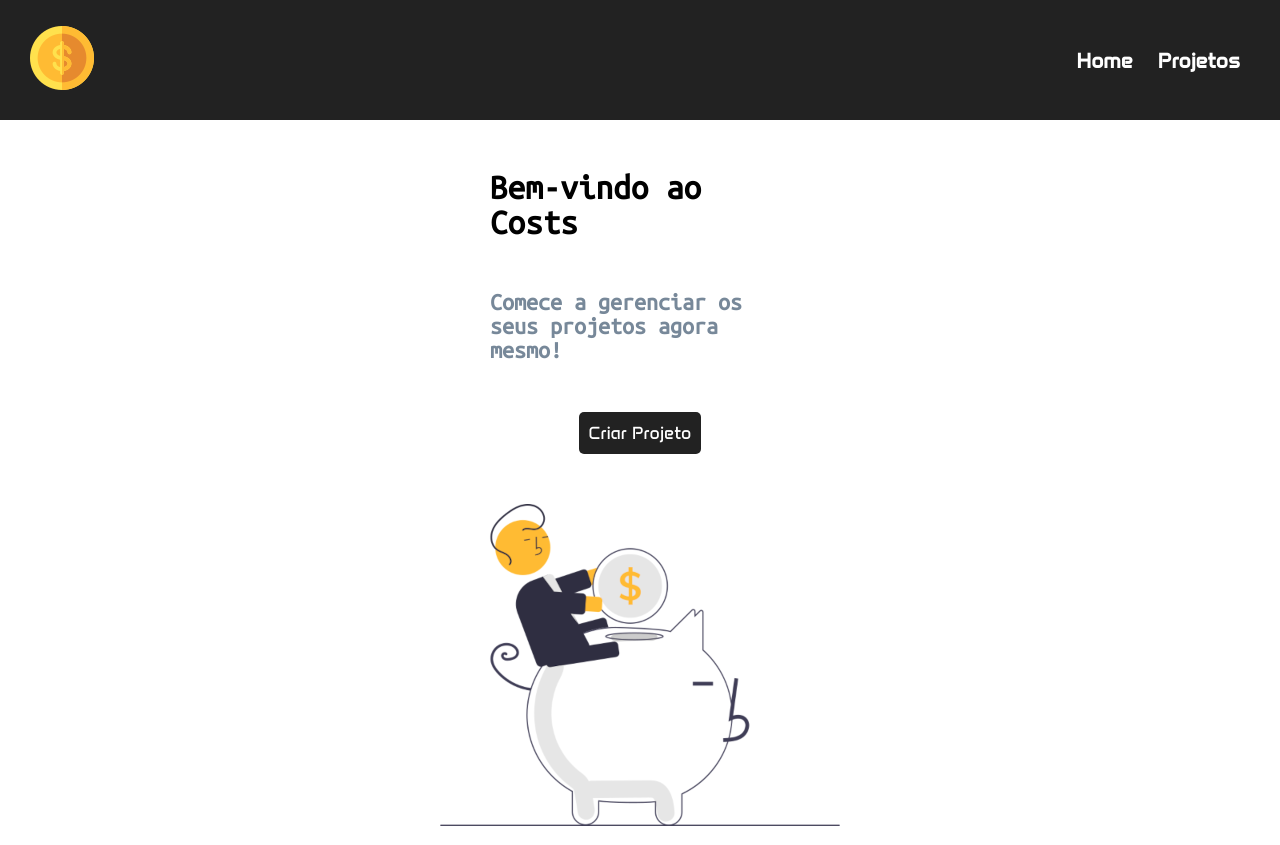
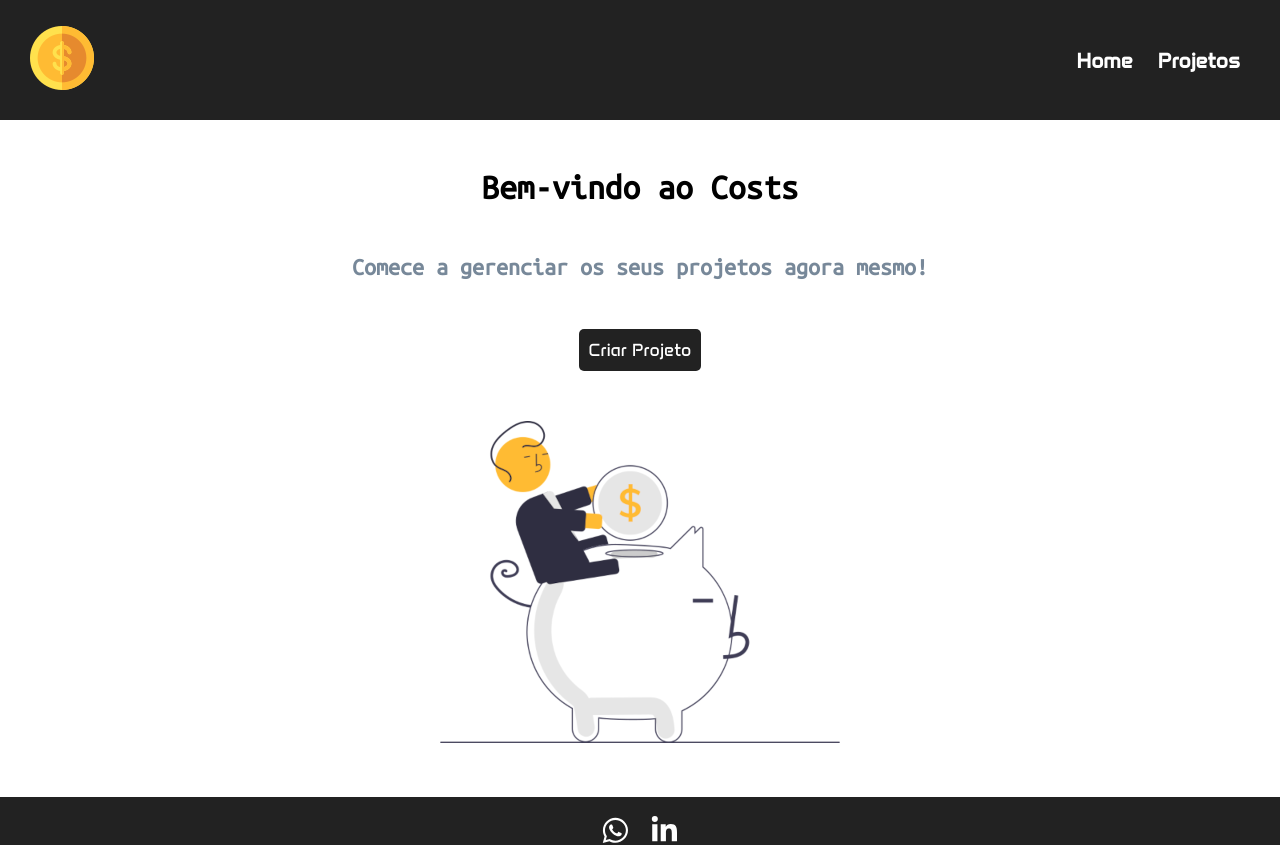
Before and after one commit to Kauadasilvalourenco/clone-costs, a React (Vite) app: page / in a window 1280 px wide. Shown: the top 845 px of the page. Built offline with nearby package versions, Linux system fonts and the light colour scheme.

Commit message:
style: implementado breackpoints para limite da hero em telas de tablet e desktop

```diff
--- a/src/App.module.css
+++ b/src/App.module.css
@@ -11,3 +11,15 @@
 .hero {
     max-width: 300px;
 }
+
+@media screen and (min-width: 768px) {
+    .hero {
+        max-width: 500px;
+    }
+}
+
+@media screen and (min-width: 1280px) {
+    .hero {
+        max-width: 650px;
+    }
+}
```
